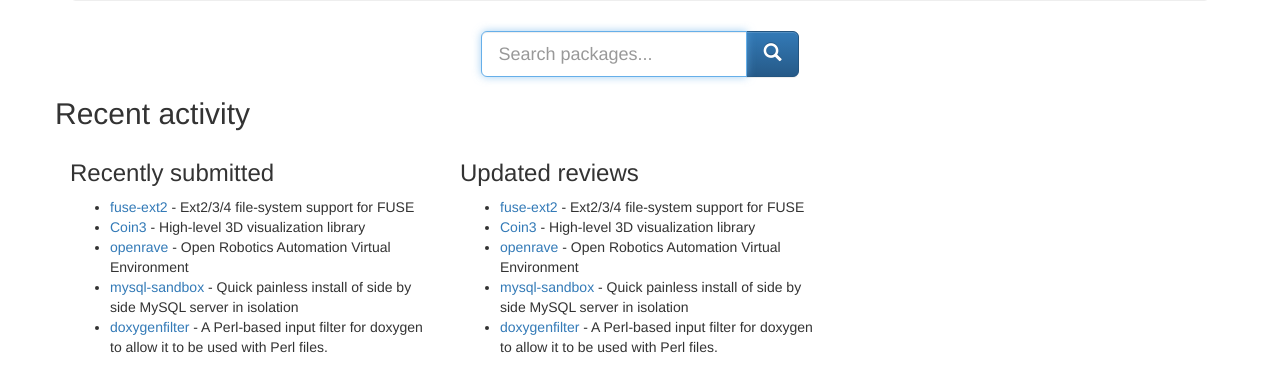
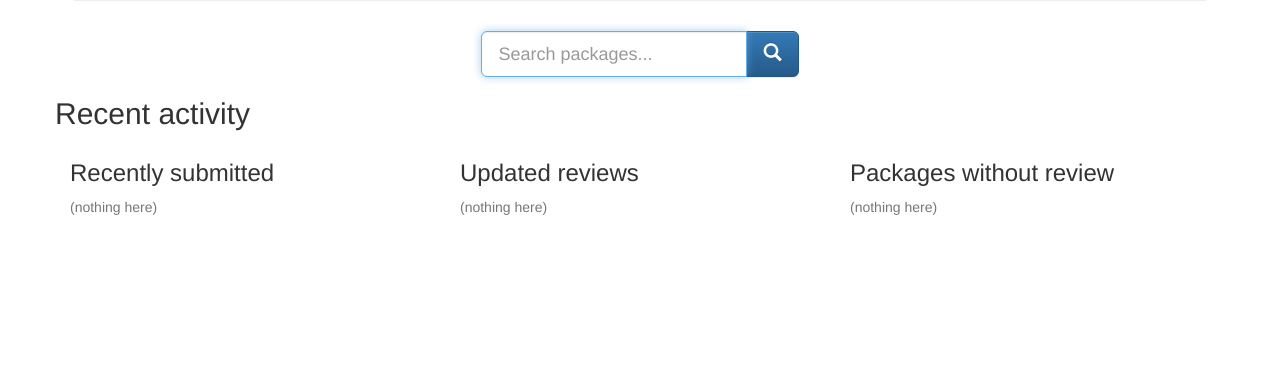
Before and after one commit to fedora-infra/fresque, a Flask app: template fresque/templates/index.html in a window 1280 px wide. Shown: the part 311-703 px from the top of the page. Run offline with Flask 2, Linux system fonts and the light colour scheme; the template is opened without the code that fills it, so the values that code supplies are empty; parts of the project's set-up code (start-up, migrations or seed data) failed here and were passed over; some libraries are stand-ins or nearby versions.

Commit message:
Implement the mockups of the index page

```diff
--- a/fresque/templates/index.html
+++ b/fresque/templates/index.html
@@ -1,4 +1,6 @@
 {% extends 'layout.html' %}
+
+{% import 'macros.html' as macros %}
 
 {% block content %}
 
@@ -32,25 +34,15 @@
 {# TODO: Make a macro for those widgets #}
 
 <div class="col-xs-12 col-sm-6 col-lg-4">
-    <h3>Recently submitted</h3>
-    <ul>
-        <li><a href="#">fuse-ext2</a> - Ext2/3/4 file-system support for FUSE</li>
-        <li><a href="#">Coin3</a> - High-level 3D visualization library</li>
-        <li><a href="#">openrave</a> - Open Robotics Automation Virtual Environment</li>
-        <li><a href="#">mysql-sandbox</a> - Quick painless install of side by side MySQL server in isolation</li>
-        <li><a href="#">doxygenfilter</a> - A Perl-based input filter for doxygen to allow it to be used with Perl files.</li>
-    </ul>
+    {{ macros.package_list(recent_pkgs, 'Recently submitted') }}
 </div>
 
 <div class="col-xs-12 col-sm-6 col-lg-4">
-    <h3>Updated reviews</h3>
-    <ul>
-        <li><a href="#">fuse-ext2</a> - Ext2/3/4 file-system support for FUSE</li>
-        <li><a href="#">Coin3</a> - High-level 3D visualization library</li>
-        <li><a href="#">openrave</a> - Open Robotics Automation Virtual Environment</li>
-        <li><a href="#">mysql-sandbox</a> - Quick painless install of side by side MySQL server in isolation</li>
-        <li><a href="#">doxygenfilter</a> - A Perl-based input filter for doxygen to allow it to be used with Perl files.</li>
-    </ul>
+    {{ macros.package_list(updated_revs, 'Updated reviews') }}
+</div>
+
+<div class="col-xs-12 col-sm-6 col-lg-4">
+    {{ macros.package_list(pkgs_without_rev, 'Packages without review') }}
 </div>
 
 </div>
--- /dev/null
+++ b/fresque/templates/macros.html
@@ -0,0 +1,15 @@
+
+{% macro package_list(packages, title=None) %}
+    {% if title %}
+    <h3>{{ title }}</h3>
+    {% endif %}
+    {% if packages %}
+    <ul>
+        {% for pkg in packages %}
+        <li><a href="#">{{ pkg.name }}</a> - {{ pkg.summary }}</li>
+        {% endfor %}
+    </ul>
+    {% else %}
+    <p class="text-muted">(nothing here)</p>
+    {% endif %}
+{% endmacro %}
--- a/fresque/views.py
+++ b/fresque/views.py
@@ -17,7 +17,8 @@
 
 @APP.route("/")
 def index():
-    return flask.render_template("index.html")
+    result = views.index(flask.g.db)
+    return handle_result(result, 'index.html')
 
 @APP.route("/search")
 def search():
```
Also changed, not shown: fresque/lib/models.py (+8 -6 lines), fresque/lib/views.py (+15 -2 lines).
